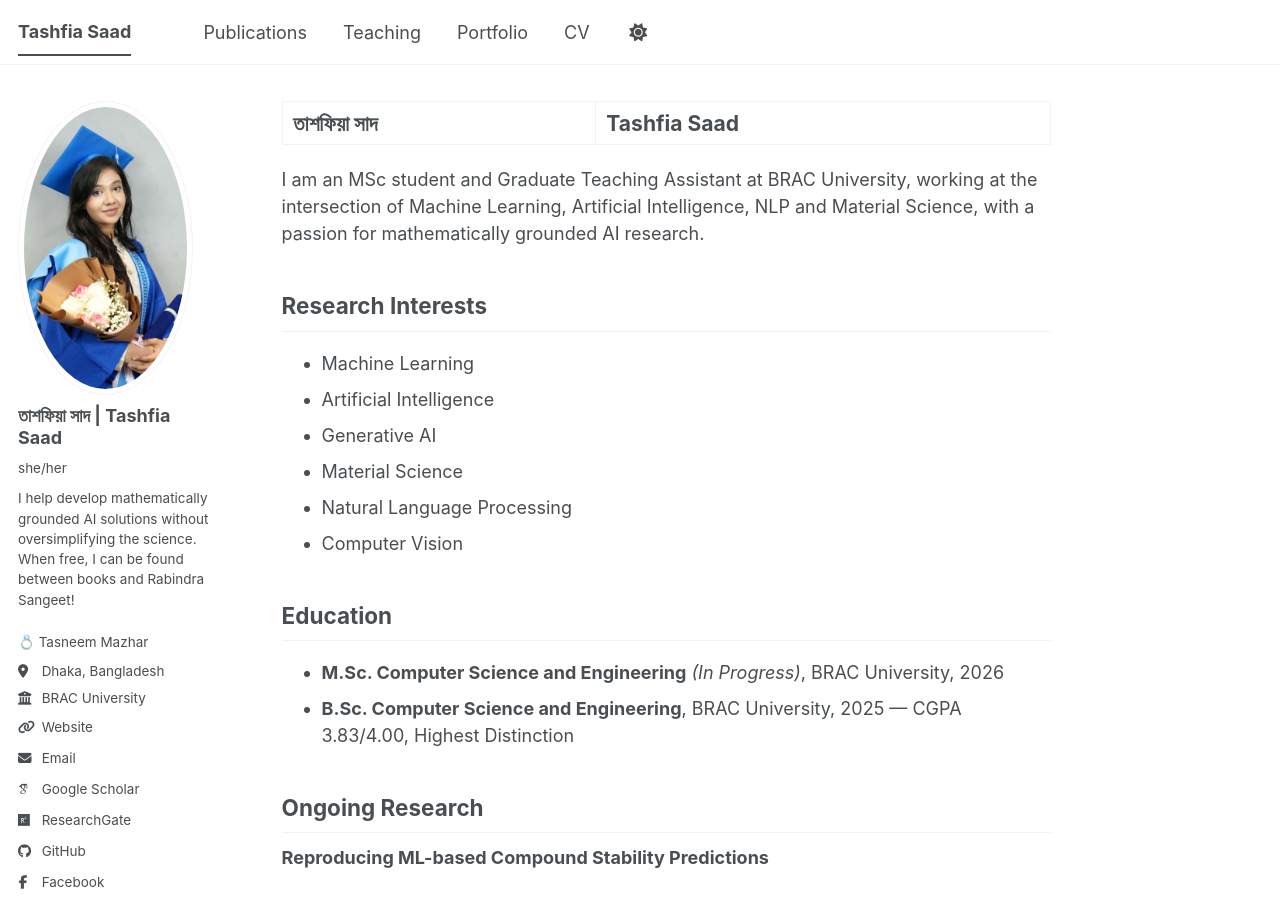
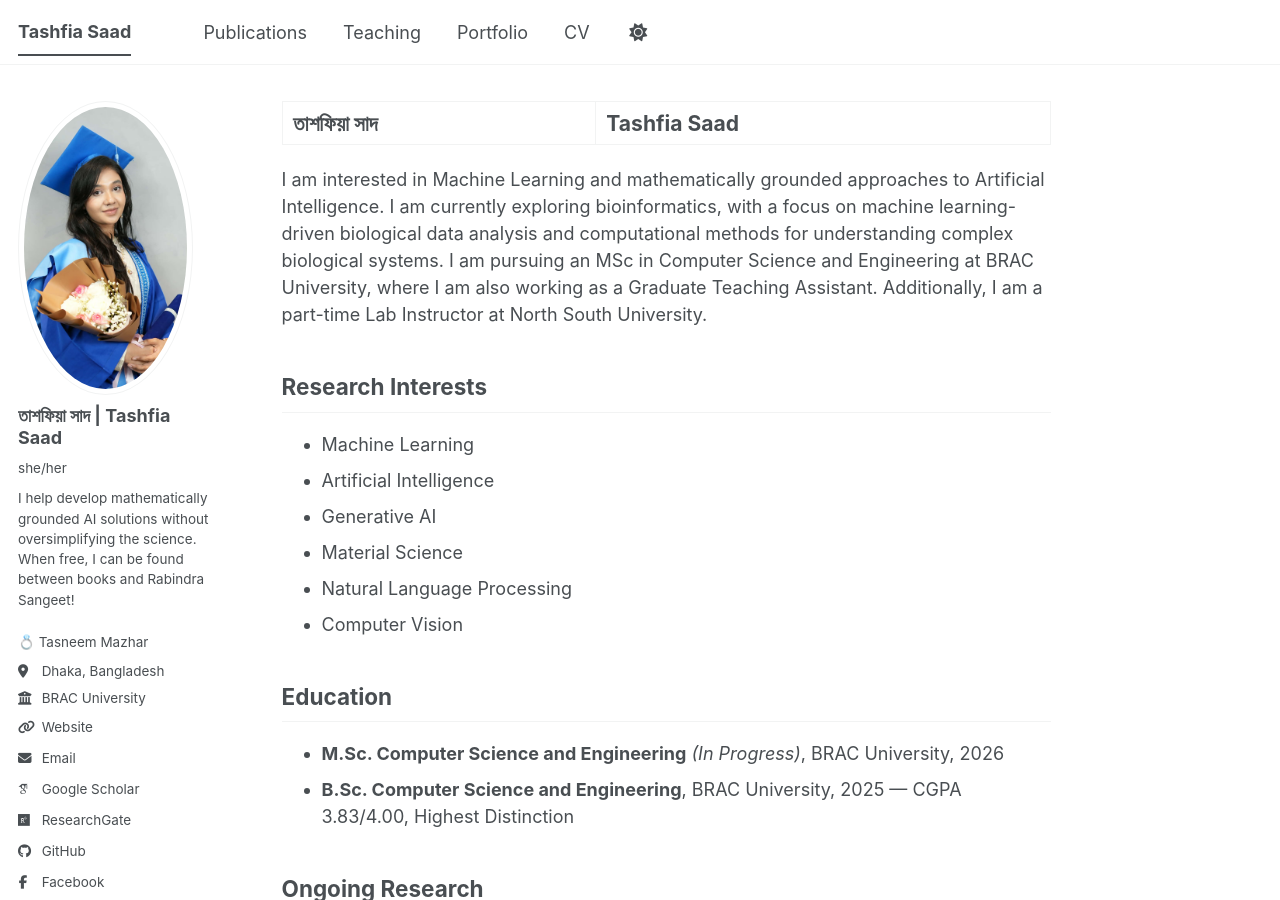
Before and after one commit to saadtashfia/saadtashfia.github.io, a Jekyll site: the page built from _pages/about.md, in a window 1280 px wide and 900 px high. Built offline with Jekyll 4.4.1, drawn with Linux system fonts in a browser that asks for light colours; some web fonts are replaced; a script bundle is joined from its source files by our own code; library files that are not in the unit come from our copies.

Commit message:
Update about.md

```diff
--- a/_pages/about.md
+++ b/_pages/about.md
@@ -6,7 +6,7 @@ redirect_from:
   - /about/
   - /about.html
 ---
-I am an MSc student and Graduate Teaching Assistant at BRAC University, working at the intersection of Machine Learning, Artificial Intelligence, NLP and Material Science, with a passion for mathematically grounded AI research.
+I am interested in Machine Learning and mathematically grounded approaches to Artificial Intelligence. I am currently exploring bioinformatics, with a focus on machine learning-driven biological data analysis and computational methods for understanding complex biological systems. I am pursuing an MSc in Computer Science and Engineering at BRAC University, where I am also working as a Graduate Teaching Assistant. Additionally, I am a part-time Lab Instructor at North South University.
 
 ## Research Interests
 - Machine Learning
```
